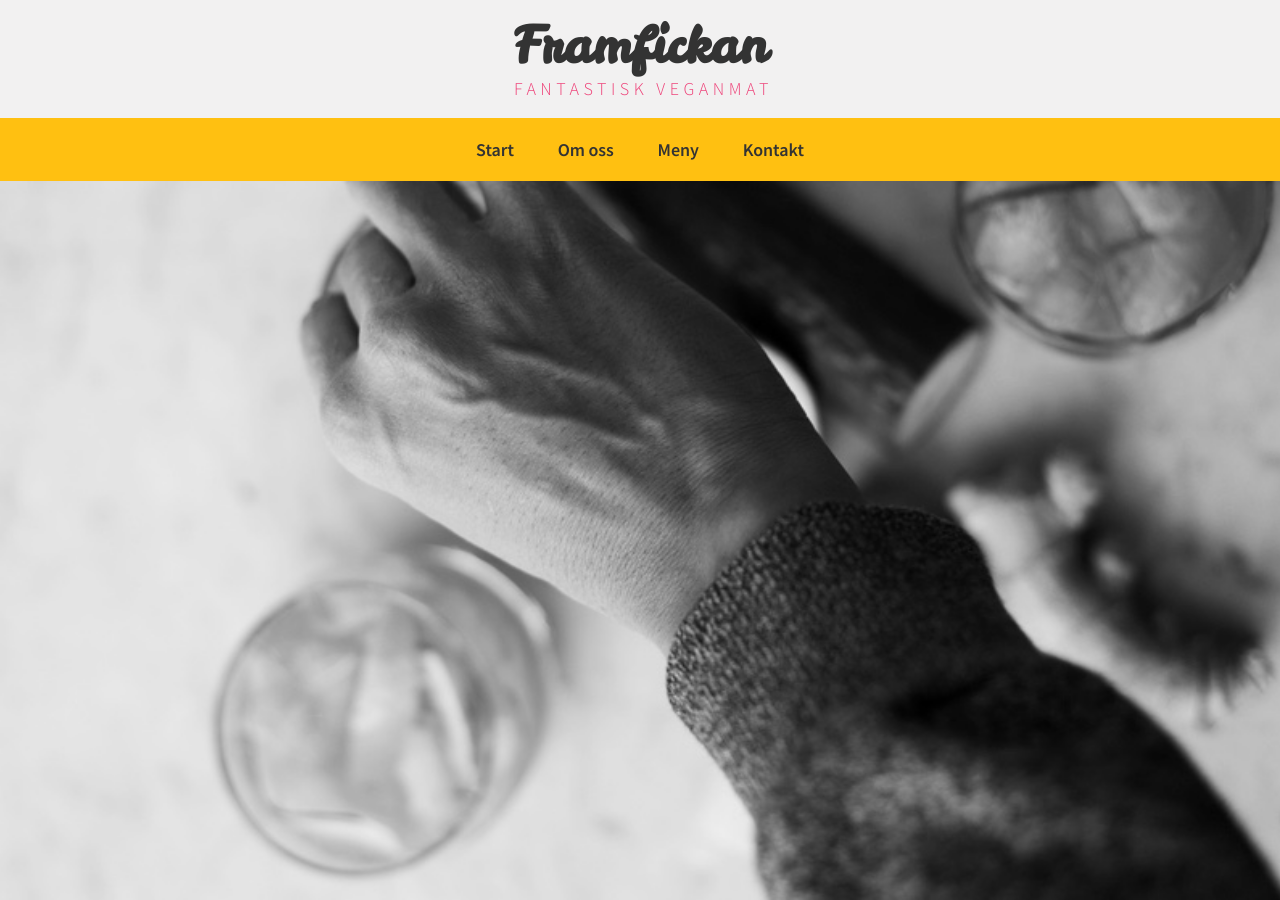
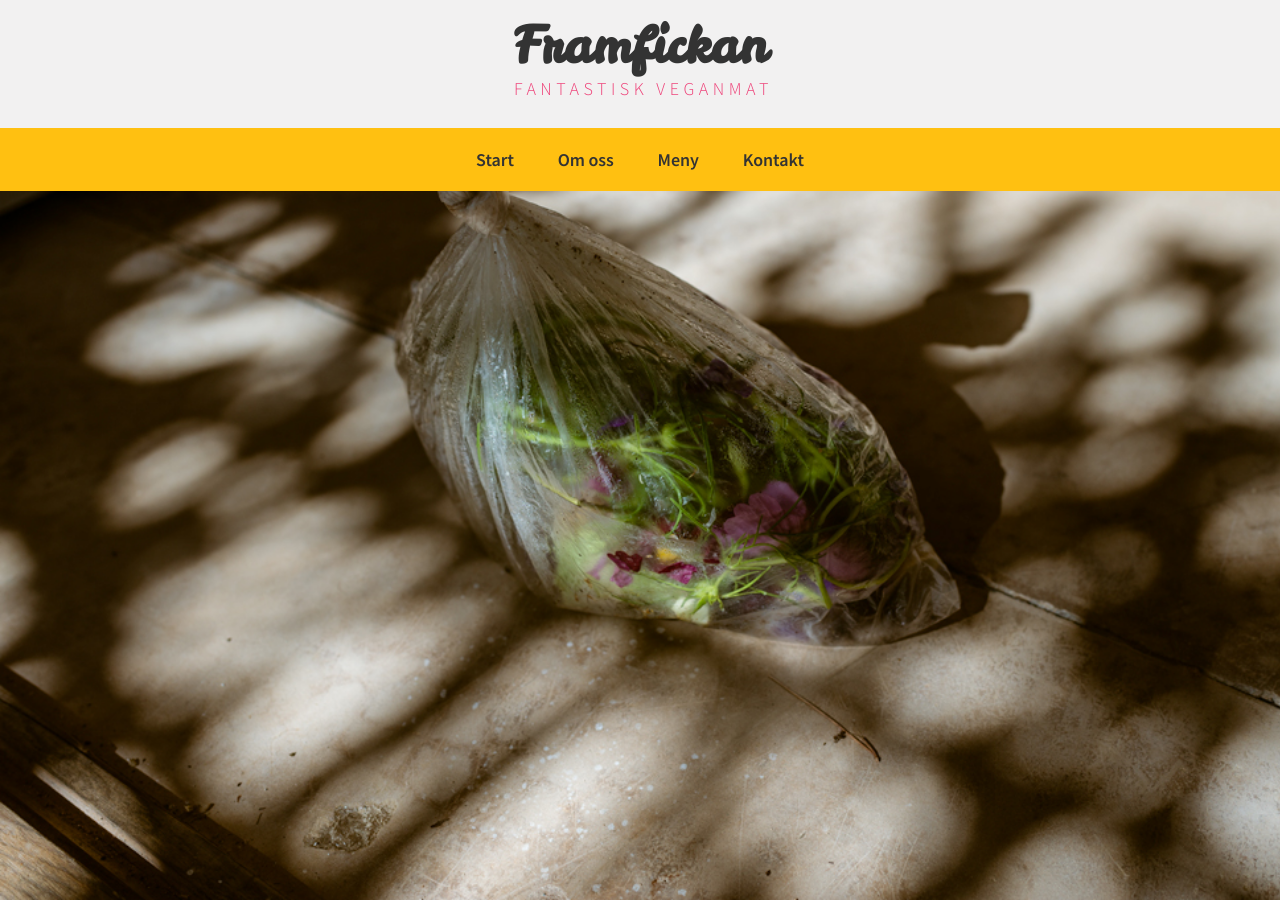
Before and after one commit to MalinG/ff, a Jekyll site: the page built from framfickan/index.html, in a window 1280 px wide and 900 px high. Built offline with Jekyll 4.4.1, drawn with Linux system fonts in a browser that asks for light colours.

Commit message:
Update _header.scss

```diff
--- a/framfickan/_sass/_header.scss
+++ b/framfickan/_sass/_header.scss
@@ -5,7 +5,7 @@
 }
 
 .header__logo {
-  padding: 20px 0;
+  padding: 20px 0 30px;
   line-height: 1;
   background: $background;
   position: relative;
@@ -40,6 +40,6 @@
   height: 100%;
   width: 100%;
   background-attachment: fixed;
-  background: url(../img/hand-cropped.jpg) no-repeat;
+  background: url(../img/bag.jpg) no-repeat;
   background-size: cover;
 }
```
